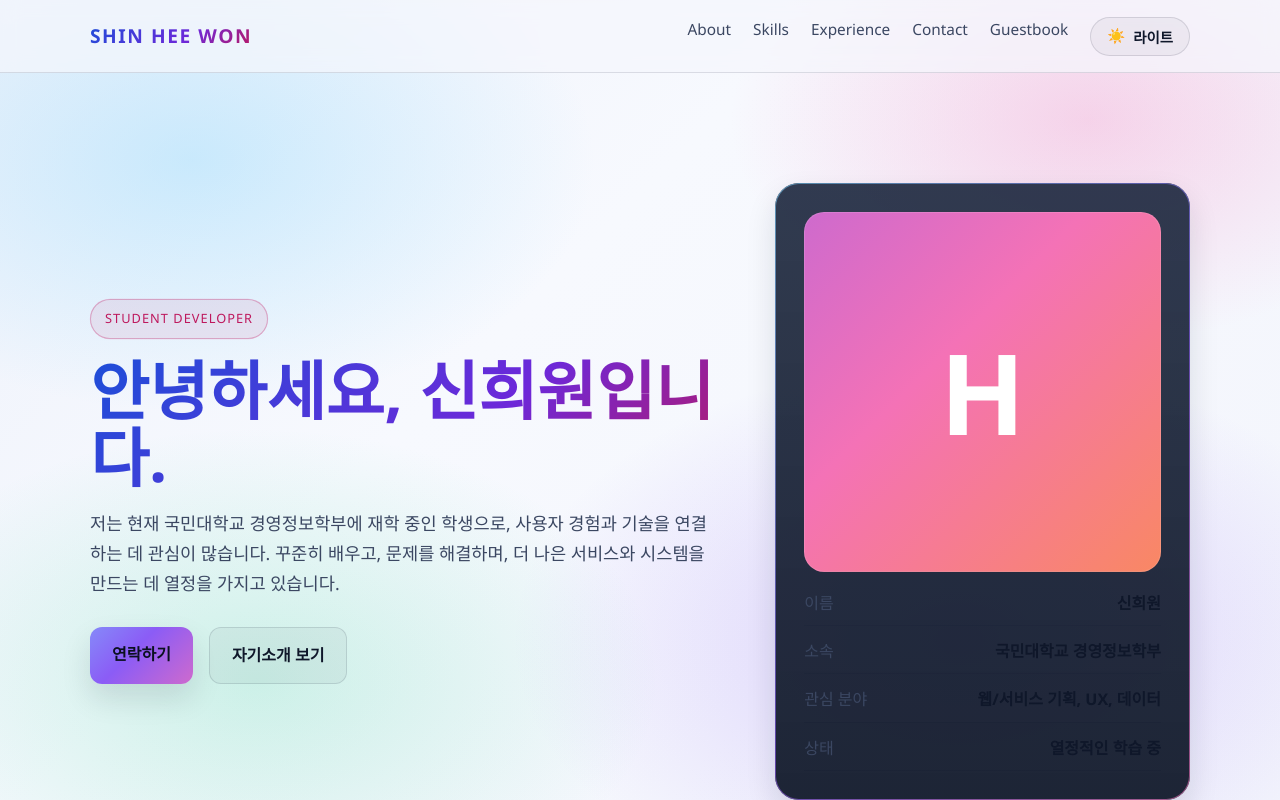
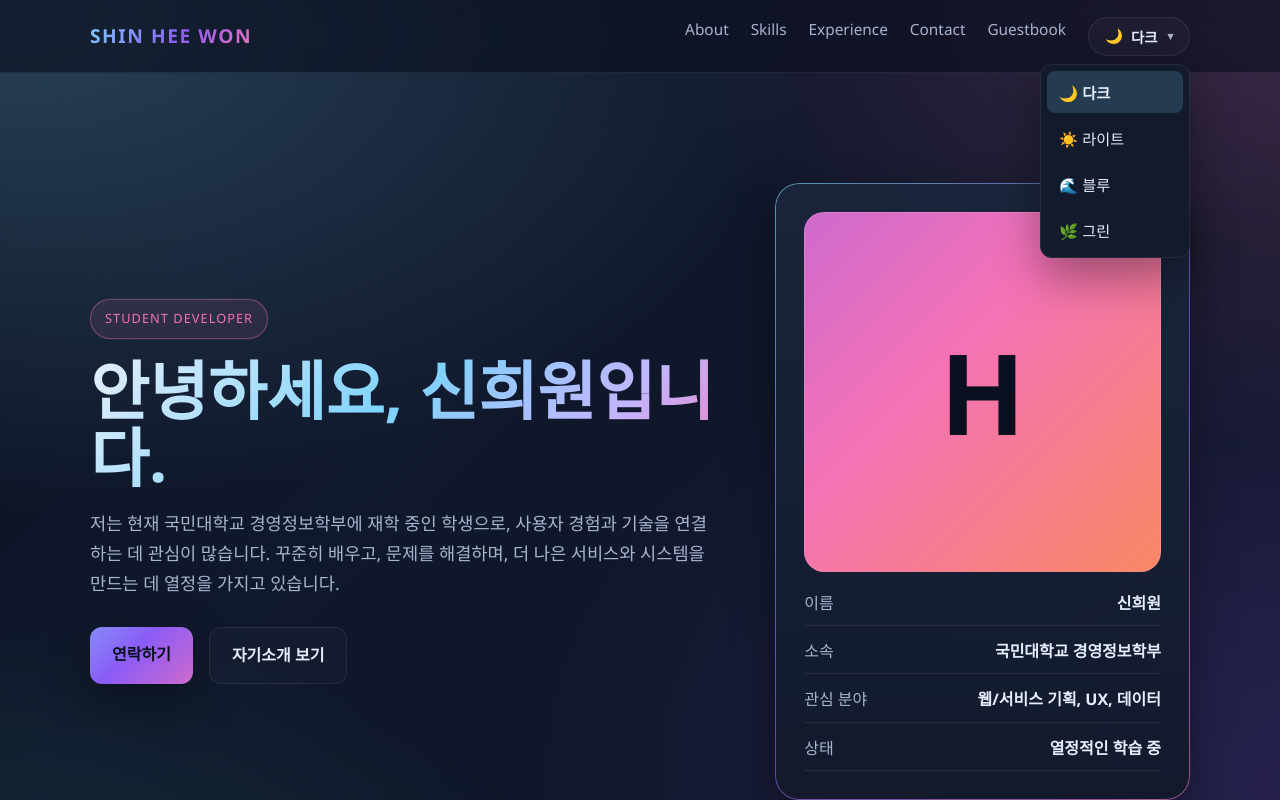
Before and after one commit to shinheewon633/shinheewon633.github.io, a website: page index.html in a window 1280 px wide. Both pictures are taken after a click on the button "🌙 다크". Shown: the top 800 px of the page. Drawn offline with Linux system fonts and the light colour scheme; no server answers.

Commit message:
테마 선택을 드롭다운 목록으로 개선 (3차 피드백: 한 번에 고르게)

```diff
--- a/index.html
+++ b/index.html
@@ -152,6 +152,41 @@
       transition: 0.2s ease;
     }
     body.light .theme-toggle { background: rgba(15,23,42,0.04); }
+    /* 테마 드롭다운 */
+    .theme-wrap { position: relative; }
+    .theme-caret { font-size: 0.7rem; margin-left: 2px; opacity: 0.7; }
+    .theme-menu {
+      position: absolute;
+      top: calc(100% + 8px);
+      right: 0;
+      min-width: 150px;
+      background: var(--panel);
+      border: 1px solid var(--border);
+      border-radius: 12px;
+      padding: 6px;
+      display: flex;
+      flex-direction: column;
+      gap: 4px;
+      box-shadow: var(--shadow);
+      z-index: 200;
+    }
+    .theme-option {
+      display: flex;
+      align-items: center;
+      gap: 10px;
+      width: 100%;
+      padding: 10px 12px;
+      border: none;
+      border-radius: 8px;
+      background: transparent;
+      color: var(--text);
+      font-size: 0.95rem;
+      cursor: pointer;
+      text-align: left;
+      transition: background 0.15s ease;
+    }
+    .theme-option:hover { background: rgba(125,211,252,0.12); }
+    .theme-option.active { background: rgba(125,211,252,0.18); font-weight: 700; }
     .theme-toggle:hover { border-color: var(--primary); }
     * { box-sizing: border-box; }
     html { scroll-behavior: smooth; }
@@ -702,10 +737,19 @@
           <a href="#experience">Experience</a>
           <a href="#contact">Contact</a>
           <a href="#guestbook">Guestbook</a>
-          <button id="theme-toggle" class="theme-toggle" type="button" aria-label="테마 전환">
-            <span id="theme-icon">🌙</span>
-            <span id="theme-label">밝게</span>
-          </button>
+          <div class="theme-wrap">
+            <button id="theme-toggle" class="theme-toggle" type="button" aria-label="테마 선택" aria-haspopup="true" aria-expanded="false">
+              <span id="theme-icon">🌙</span>
+              <span id="theme-label">다크</span>
+              <span class="theme-caret">▾</span>
+            </button>
+            <div id="theme-menu" class="theme-menu" role="menu" hidden>
+              <button class="theme-option" type="button" data-theme="dark" role="menuitem">🌙 다크</button>
+              <button class="theme-option" type="button" data-theme="light" role="menuitem">☀️ 라이트</button>
+              <button class="theme-option" type="button" data-theme="blue" role="menuitem">🌊 블루</button>
+              <button class="theme-option" type="button" data-theme="green" role="menuitem">🌿 그린</button>
+            </div>
+          </div>
         </div>
       </nav>
     </div>
@@ -1083,36 +1127,60 @@
   </script>
 
   <script>
-    // 테마 전환 (피드백 반영: 4가지 테마 순환, 글씨 대비 확보)
+    // 테마 드롭다운 (3차 피드백: 원하는 색을 한 번에 고를 수 있게 목록으로)
     (function () {
       const btn = document.getElementById("theme-toggle");
       const icon = document.getElementById("theme-icon");
       const label = document.getElementById("theme-label");
+      const menu = document.getElementById("theme-menu");
+      const options = menu.querySelectorAll(".theme-option");
 
-      const THEMES = [
-        { key: "dark",  icon: "🌙", label: "다크" },
-        { key: "light", icon: "☀️", label: "라이트" },
-        { key: "blue",  icon: "🌊", label: "블루" },
-        { key: "green", icon: "🌿", label: "그린" },
-      ];
+      const THEMES = {
+        dark:  { icon: "🌙", label: "다크" },
+        light: { icon: "☀️", label: "라이트" },
+        blue:  { icon: "🌊", label: "블루" },
+        green: { icon: "🌿", label: "그린" },
+      };
 
       function apply(key) {
+        if (!THEMES[key]) key = "dark";
         document.body.classList.remove("light", "blue", "green");
         if (key !== "dark") document.body.classList.add(key);
-        const t = THEMES.find((x) => x.key === key) || THEMES[0];
-        icon.textContent = t.icon;
-        label.textContent = t.label;
+        icon.textContent = THEMES[key].icon;
+        label.textContent = THEMES[key].label;
+        options.forEach((o) => o.classList.toggle("active", o.dataset.theme === key));
+        current = key;
+      }
+
+      function toggleMenu(open) {
+        const willOpen = open === undefined ? menu.hidden : open;
+        menu.hidden = !willOpen;
+        btn.setAttribute("aria-expanded", String(willOpen));
       }
 
       let current = localStorage.getItem("theme") || "dark";
-      if (!THEMES.some((x) => x.key === current)) current = "dark";
       apply(current);
 
-      btn.addEventListener("click", function () {
-        const idx = THEMES.findIndex((x) => x.key === current);
-        current = THEMES[(idx + 1) % THEMES.length].key;
-        localStorage.setItem("theme", current);
-        apply(current);
+      btn.addEventListener("click", function (e) {
+        e.stopPropagation();
+        toggleMenu();
+      });
+
+      options.forEach((o) => {
+        o.addEventListener("click", function (e) {
+          e.stopPropagation();
+          const key = o.dataset.theme;
+          localStorage.setItem("theme", key);
+          apply(key);
+          toggleMenu(false);
+        });
+      });
+
+      // 바깥을 누르면 메뉴 닫기
+      document.addEventListener("click", function (e) {
+        if (!menu.hidden && !e.target.closest(".theme-wrap")) {
+          toggleMenu(false);
+        }
       });
     })();
   </script>
```
